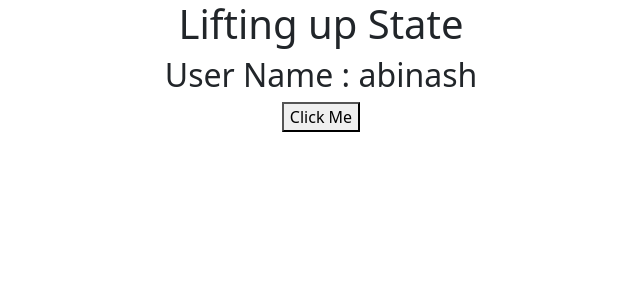
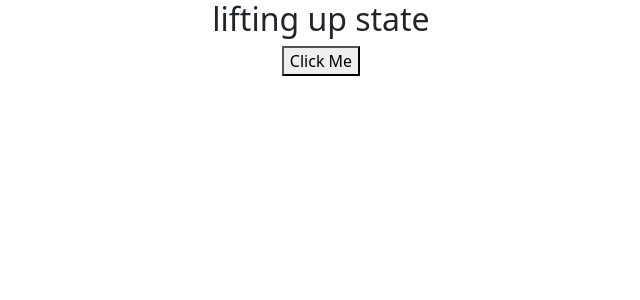
Before and after one commit to abinash0013/learning-ReactJs, a React (Create React App) app: page / in a window 1280 px wide. Shown: the top 300 px of the page, without its empty margins (319-959 px from the left). Built offline with nearby package versions, Linux system fonts and the light colour scheme.

Commit message:
data transfer from child to parent with lifting up state

```diff
--- a/src/App.js
+++ b/src/App.js
@@ -10,16 +10,28 @@ import User from "./User";
 // import Student from "./Student";
 // import style from "./Modular.module.css";
 
-// Listing up state in react //
+// sending data from child to parent with the lifting up state //
 function App() {
-    const data = "abinash";
+    function parentAlert(data) {
+        alert(data);
+    }
     return (
         <div className="App">
-            <h1>Lifting up State</h1>
-            <User name={data} />
+            <User qqqq={parentAlert} />
         </div>
     );
 }
+
+// sending data from parent to child with lifting up state //
+// function App() {
+//     const data = "abinash";
+//     return (
+//         <div className="App">
+//             <h1>Lifting up State</h1>
+//             <User name={data} />
+//         </div>
+//     );
+// }
 
 // using fragment in child component //
 // function App() {
--- a/src/User.js
+++ b/src/User.js
@@ -1,14 +1,25 @@
 // import React, { Component, useEffect } from "react";
 
-//lifting up state //
-function User(p) {
+// sending data from child to parent with the lifting up state //
+function User(props) {
+    const data = "abinash name in user file or component";
     return (
         <div>
-            <h2>User Name : {p.name}</h2>
-            <button>Click Me</button>
+            <h2>lifting up state</h2>
+            <button onClick={() => props.qqqq(data)}>Click Me</button>
         </div>
     );
 }
+
+// sending data from parent to child with lifting up state //
+// function User(p) {
+//     return (
+//         <div>
+//             <h2>User Name : {p.name}</h2>
+//             <button>Click Me</button>
+//         </div>
+//     );
+// }
 
 // Reuse Component in loop //
 // function User(props) {
```
